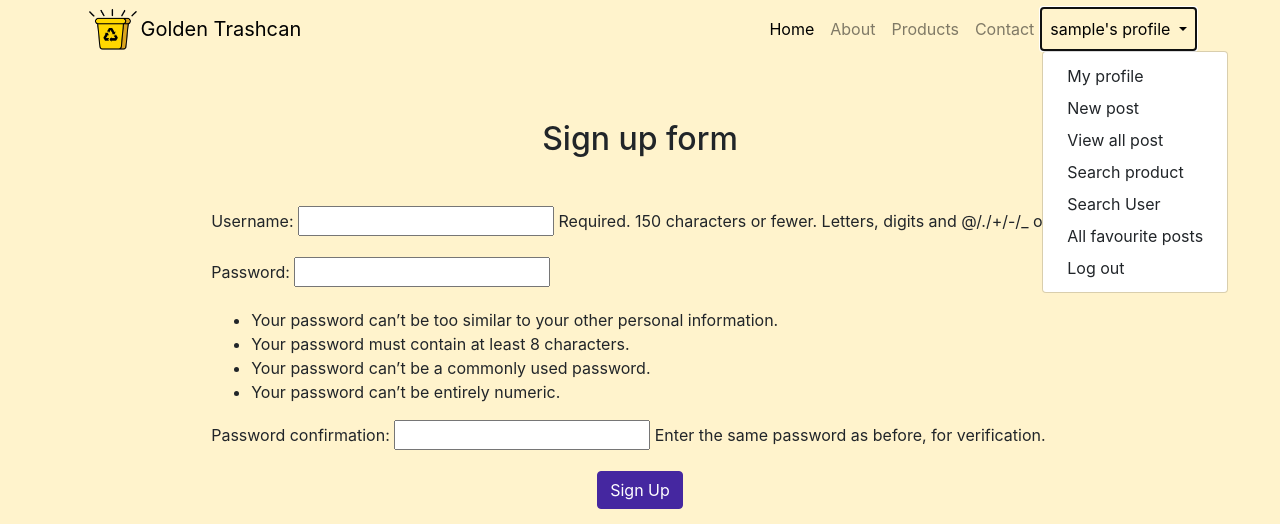
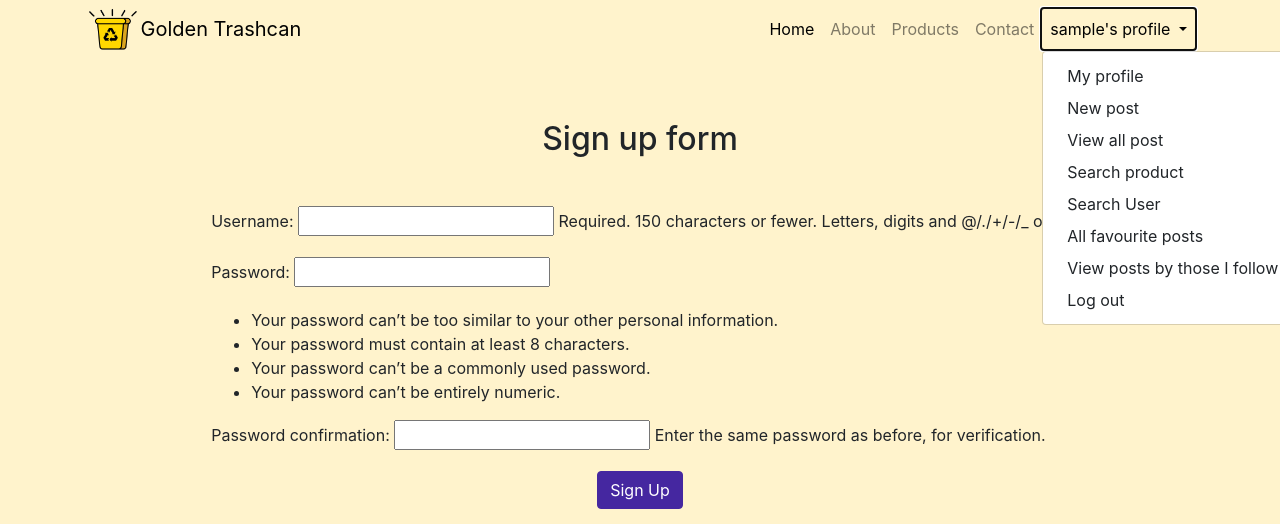
Before and after one commit to UB-ES-19/B5-Vibbo, a Django app: page /vibbo/home/ in a window 1280 px wide, after a click that opens the changed part. Shown: the top 524 px of the page. Run offline with Django 3.2, Linux system fonts and the light colour scheme; the visitor is signed in with stand-in values (Sample User, id 1); some libraries are stand-ins or nearby versions.

Commit message:
Make a page to view all posts from those I have followed

```diff
--- a/vibbo/templates/base.html
+++ b/vibbo/templates/base.html
@@ -63,6 +63,7 @@
                 <a class="dropdown-item" href="{% url 'search_posts' %}">Search product</a>
                 <a class="dropdown-item" href="{% url 'search_user' %}">Search User</a>
                 <a class="dropdown-item" href="{% url 'all_favourites' %}">All favourite posts</a>
+                <a class="dropdown-item" href="{% url 'all_followings_posts' %}">View posts by those I follow</a>
                 <a class="dropdown-item" href="{% url 'logout' %}">Log out</a>
               </div>
               </li>
--- a/vibbo/vibbo/views.py
+++ b/vibbo/vibbo/views.py
@@ -252,8 +252,8 @@ def delete_post(request, pk, **kwargs):
 
 
 def followUser(request, id):
-    from_user = get_object_or_404(User, id=id)
-    from_user.profile.follows.add(request.user.profile)
+    user_to_follow = get_object_or_404(User, id=id)
+    request.user.profile.follows.add(user_to_follow.profile)
     return HttpResponseRedirect(f"/vibbo/home/allusers")
 
 
@@ -264,13 +264,25 @@ def unfollowUser(request, id):
 
 
 def getAllMyFollowsPosts(request):
-    all_following_posts = Post.objects.filter(user=request.user)
+
+    all_following_posts = []
+
+    for prof in request.user.profile.follows.all():
+        us = User.objects.filter(profile=prof)
+        # print(us[0])
+        posts = Post.objects.filter(user=us[0])
+        posts = list(posts)
+
+        print(posts)
+        all_following_posts += posts
+
     template_name = 'vibbo/all_posts.html'
 
-    for following in request.user.profile.follows.all():
-        posts = Post.objects.filter(user=following).order_by('-date')
-        for post in posts:
-            all_following_posts.append(post)
+    # print(all_following_posts)
+    # for following in request.user.profile.follows.all():
+    #     posts = Post.objects.filter(user=following).order_by('-date')
+    #     for post in posts:
+    #         all_following_posts.append(post)
 
     context = {
         'user': request.user,
```
